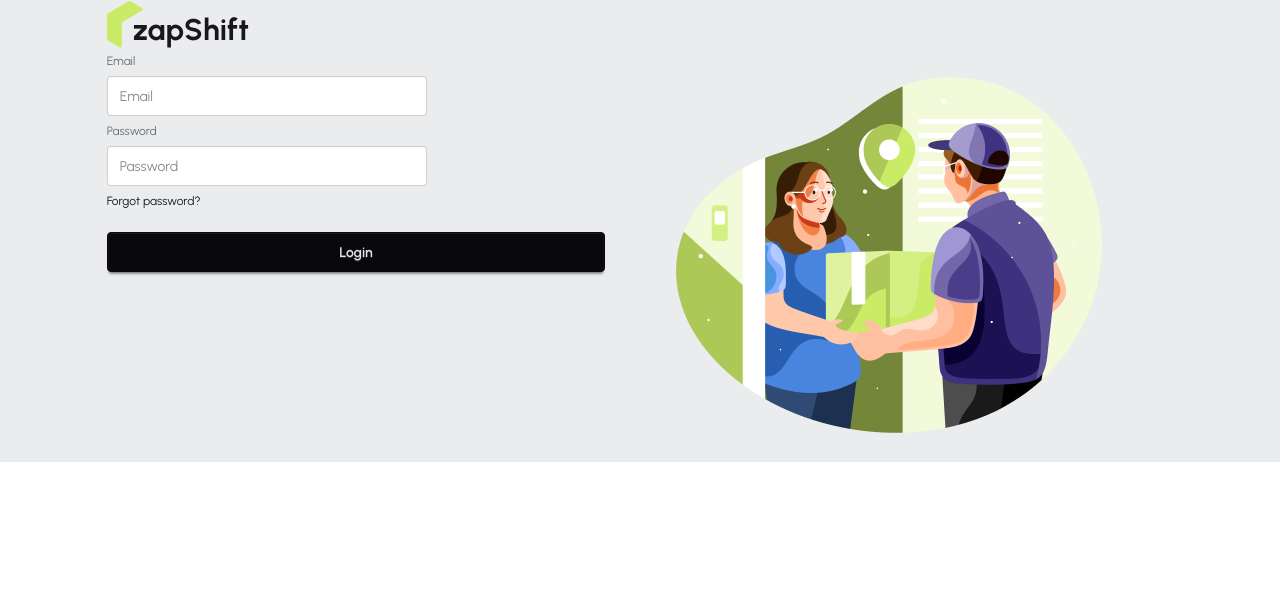
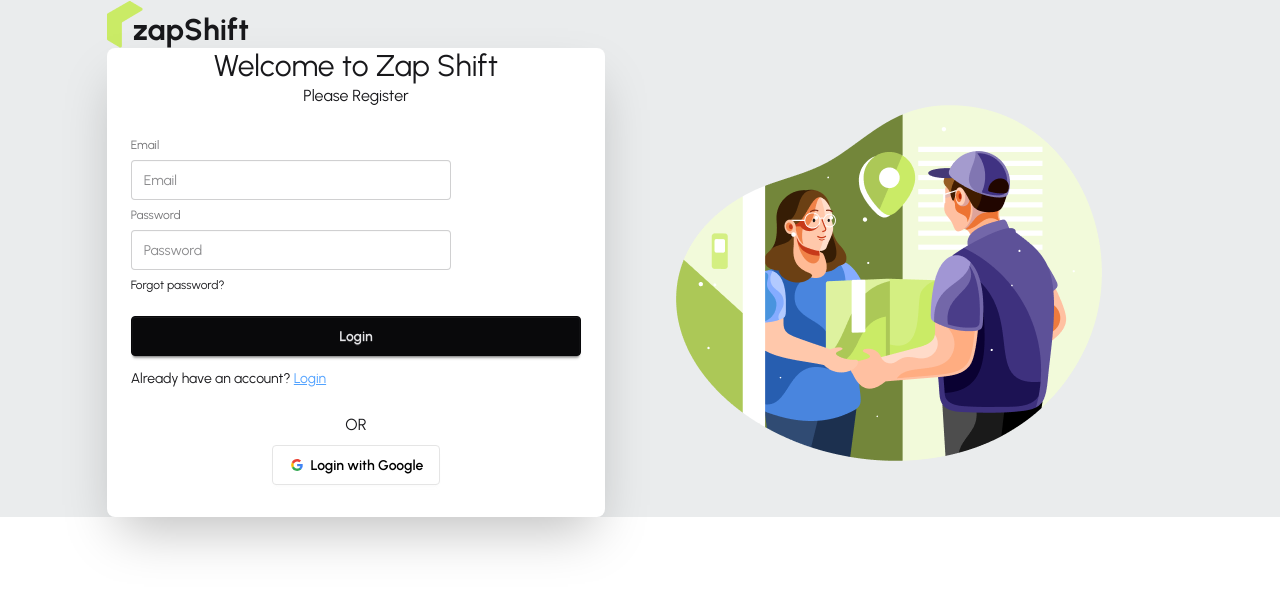
Before and after one commit to Sanzid-Ahmed/final-project-one-client, a React (Vite) app: page /register in a window 1280 px wide. Shown: the top 590 px of the page. Built offline with nearby package versions, Linux system fonts and the light colour scheme.

Commit message:
added authprovider

```diff
--- a/src/contexts/AuthContext/Authprovider.jsx
+++ b/src/contexts/AuthContext/Authprovider.jsx
@@ -1,21 +1,42 @@
-import React from 'react';
+import React, { useEffect, useState } from 'react';
 import { AuthContext } from './AuthContext';
-import { createUserWithEmailAndPassword, signInWithEmailAndPassword } from 'firebase/auth';
+import { createUserWithEmailAndPassword, GoogleAuthProvider, signInWithEmailAndPassword, signInWithPopup } from 'firebase/auth';
 import { auth } from '../../firebase/firebase.init';
+
+
+const googleProvider = new GoogleAuthProvider();
 
 const Authprovider = ({children}) => {
 
+    const [user, setUser] = useState(null);
+    const [loading, setLoading] = useState(true);
+
     const registerUser = (email, password) => {
+        setLoading(true);
         return createUserWithEmailAndPassword(auth, email, password)
     }
 
     const signInUser = (email, password) => {
+        setLoading(true);
         return signInWithEmailAndPassword(auth, email, password)
     }
 
+    const signInGoogle = () => {
+        setLoading(true);
+        return signInWithPopup(auth, googleProvider);
+    }
+
+
+    useEffect(() => {
+
+    }, []);
+
     const authInfo = {
+        user,
+        loading,
         registerUser,
-        signInUser
+        signInUser,
+        signInGoogle
     }
 
 
--- a/src/layouts/AuthLayout.jsx
+++ b/src/layouts/AuthLayout.jsx
@@ -7,7 +7,7 @@
     return (
         <div className='w-10/12 mx-auto'>
             <Logo></Logo>
-            <div className='flex '>
+            <div className='flex items-center'>
                 <div className='flex-1'>
                     <Outlet></Outlet>
                 </div>
--- a/src/pages/Auth/Login/Login.jsx
+++ b/src/pages/Auth/Login/Login.jsx
@@ -1,6 +1,8 @@
 import React from "react";
 import { useForm } from "react-hook-form";
 import useAuth from "../../../hooks/useAuth";
+import { Link } from "react-router";
+import SocialLogin from "../SocialLogin/SocialLogin";
 
 const Login = () => {
 
@@ -16,7 +18,9 @@
     }
 
   return (
-    <div className="card bg-base-100 w-full max-w-sm shrink-0 shadow-2xl">
+    <div className="card bg-base-100 w-full mx-auto shrink-0 shadow-2xl">
+        <h3 className="text-3xl text-center">Welcome back</h3>
+        <p className="text-center">Please login</p>
       <form className="card-body" onSubmit={handleSubmit(handleLogin)}>
         <fieldset className="fieldset">
           <label className="label">Email</label>
@@ -34,7 +38,9 @@
           </div>
           <button className="btn btn-neutral mt-4">Login</button>
         </fieldset>
+        <p>New to Zap Shift? <Link className="text-blue-400 underline" to="/register">Register</Link></p>
       </form>
+      <SocialLogin></SocialLogin>
     </div>
   );
 };
--- a/src/pages/Auth/Register/Register.jsx
+++ b/src/pages/Auth/Register/Register.jsx
@@ -1,6 +1,8 @@
 import React from "react";
 import { useForm } from "react-hook-form";
 import useAuth from "../../../hooks/useAuth";
+import { Link } from "react-router";
+import SocialLogin from "../SocialLogin/SocialLogin";
 
 const Register = () => {
 
@@ -18,8 +20,10 @@
     }
 
   return (
-    <div>
-      <form onSubmit={handleSubmit(handleRegistration)}>
+    <div className="card bg-base-100 w-full mx-auto shrink-0 shadow-2xl">
+      <h3 className="text-3xl text-center">Welcome to Zap Shift</h3>
+        <p className="text-center">Please Register</p>
+      <form className="card-body" onSubmit={handleSubmit(handleRegistration)}>
         <fieldset className="fieldset">
           <label className="label">Email</label>
           <input type="email" {...register('email', {required: true})} className="input" placeholder="Email" />
@@ -40,7 +44,9 @@
           </div>
           <button className="btn btn-neutral mt-4">Login</button>
         </fieldset>
+        <p>Already have an account? <Link className="text-blue-400 underline" to="/login">Login</Link></p>
       </form>
+      <SocialLogin></SocialLogin>
     </div>
   );
 };
--- /dev/null
+++ b/src/pages/Auth/SocialLogin/SocialLogin.jsx
@@ -0,0 +1,56 @@
+import React from "react";
+import useAuth from "../../../hooks/useAuth";
+
+const SocialLogin = () => {
+
+    const { signInGoogle } = useAuth();
+
+    const handleGoogleSignIn = () => {
+        signInGoogle().then(result => {
+            console.log(result.user);
+        }).catch(error => {
+            console.log(error)
+        })
+    }
+
+  return (
+    <div className="text-center pb-8">
+      <p className="mb-2">OR</p>
+      <button
+
+        onClick={handleGoogleSignIn}
+      className="btn bg-white text-black border-[#e5e5e5]">
+        <svg
+          aria-label="Google logo"
+          width="16"
+          height="16"
+          xmlns="http://www.w3.org/2000/svg"
+          viewBox="0 0 512 512"
+        >
+          <g>
+            <path d="m0 0H512V512H0" fill="#fff"></path>
+            <path
+              fill="#34a853"
+              d="M153 292c30 82 118 95 171 60h62v48A192 192 0 0190 341"
+            ></path>
+            <path
+              fill="#4285f4"
+              d="m386 400a140 175 0 0053-179H260v74h102q-7 37-38 57"
+            ></path>
+            <path
+              fill="#fbbc02"
+              d="m90 341a208 200 0 010-171l63 49q-12 37 0 73"
+            ></path>
+            <path
+              fill="#ea4335"
+              d="m153 219c22-69 116-109 179-50l55-54c-78-75-230-72-297 55"
+            ></path>
+          </g>
+        </svg>
+        Login with Google
+      </button>
+    </div>
+  );
+};
+
+export default SocialLogin;
```
